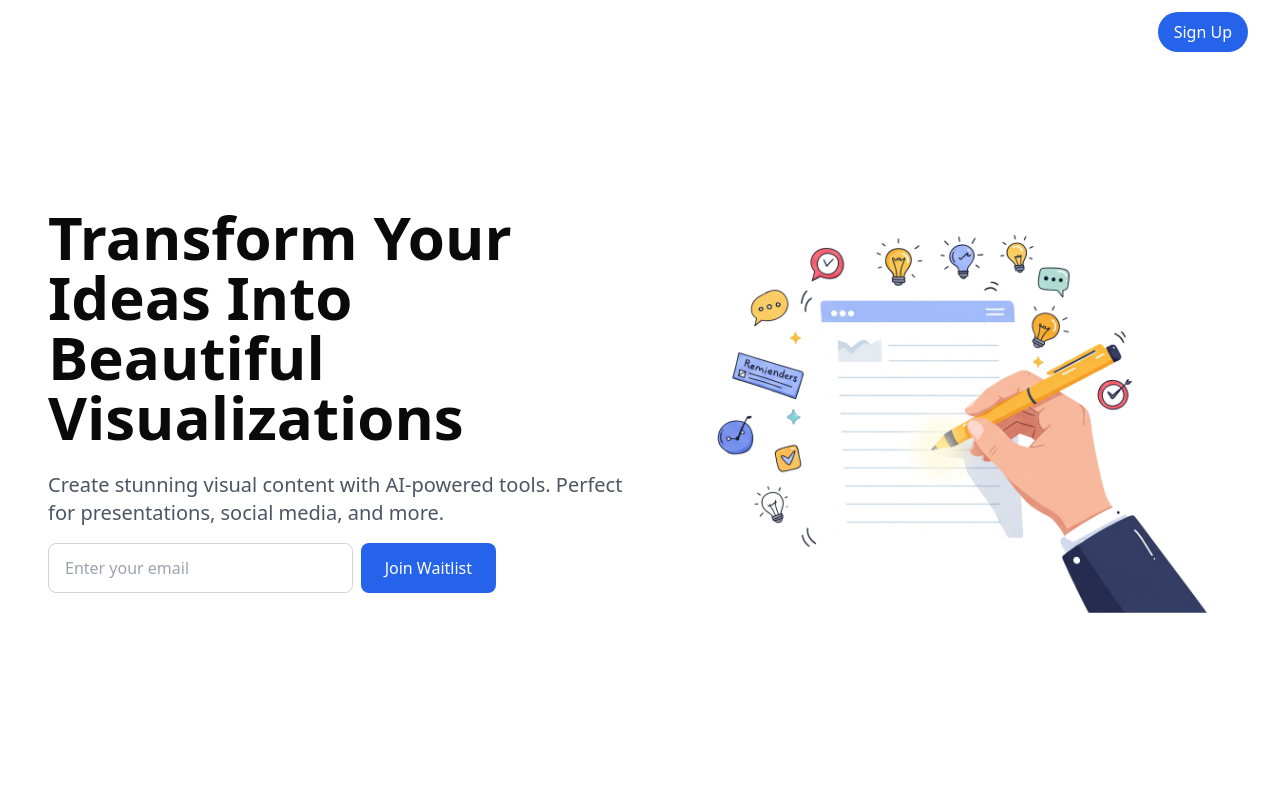
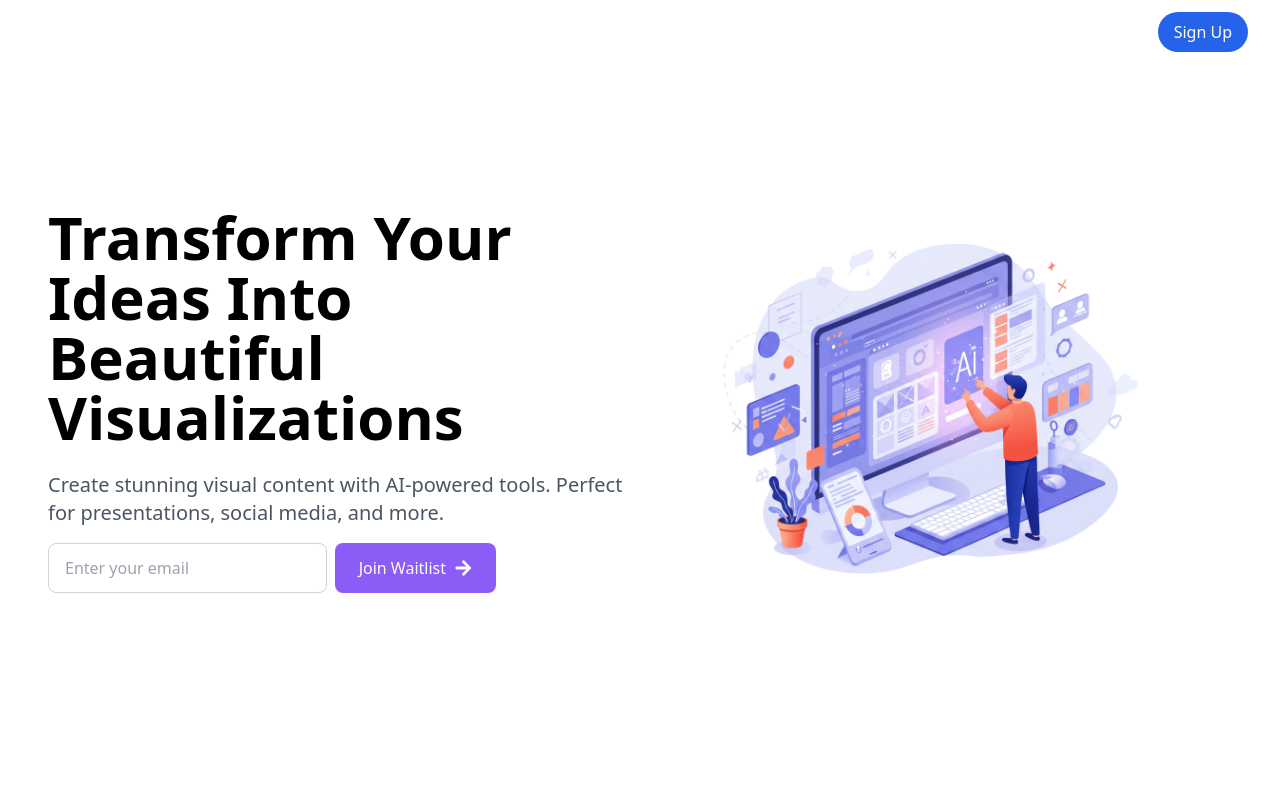
Before and after one commit to rangelkoli/VisuaGen, a Next.js app: page / in a window 1280 px wide. Shown: the top 800 px of the page. Built offline with nearby package versions, Linux system fonts and the light colour scheme; no server answers.

Commit message:
refactor: clean up unused imports and styles; enhance waitlist button with animation

```diff
--- a/app/globals.css
+++ b/app/globals.css
@@ -108,14 +108,3 @@
     --chart-5: 340 75% 55%
   }
 }
-
-
-
-@layer base {
-  * {
-    @apply border-border outline-ring/50;
-  }
-  body {
-    @apply bg-background text-foreground;
-  }
-}
--- a/app/login/page.tsx
+++ b/app/login/page.tsx
@@ -1,6 +1,5 @@
 "use client";
 import { useState } from "react";
-import { supabase } from "@/lib/supabase";
 import { useRouter } from "next/navigation";
 import { motion } from "framer-motion";
 import AuthForm from "@/components/AuthForm";
--- a/app/page.tsx
+++ b/app/page.tsx
@@ -1,8 +1,4 @@
 "use client";
-import { useEffect, useState } from "react";
-import { supabase } from "@/lib/supabase";
-import Link from "next/link";
-import toast from "react-hot-toast";
 import HeroSection from "@/components/HeroSection";
 import FeaturesSection from "@/components/FeaturesSection";
 import ProblemSolution from "@/components/ProblemSolution";
--- a/app/signup/page.tsx
+++ b/app/signup/page.tsx
@@ -1,6 +1,5 @@
 "use client";
 import { useState } from "react";
-import { supabase } from "@/lib/supabase";
 import { useRouter } from "next/navigation";
 import { motion } from "framer-motion";
 import AuthForm from "@/components/AuthForm";
--- a/components/HeroSection.tsx
+++ b/components/HeroSection.tsx
@@ -6,6 +6,7 @@ import { useState } from "react";
 import toast from "react-hot-toast";
 import LandingHeroImage from "@/public/LandingHeroImage.png";
 import { supabase } from "@/lib/supabase";
+import { FaArrowRight } from "react-icons/fa";
 
 export default function HeroSection() {
   const [email, setEmail] = useState("");
@@ -75,9 +76,19 @@ export default function HeroSection() {
                 whileTap={{ scale: 0.98 }}
                 type='submit'
                 disabled={isSubmitting}
-                className='px-6 py-3 bg-blue-600 text-white rounded-lg hover:bg-blue-700 transition-colors disabled:opacity-50'
+                className='group px-6 py-3 bg-violet-500 text-white rounded-lg hover:bg-violet-700 transition-all duration-300 disabled:opacity-50 flex items-center justify-center gap-2'
               >
-                {isSubmitting ? "Joining..." : "Join Waitlist"}
+                <span>{isSubmitting ? "Joining..." : "Join Waitlist"}</span>
+                <motion.div
+                  animate={{ x: [0, 4, 0] }}
+                  transition={{
+                    repeat: Infinity,
+                    duration: 1.5,
+                    ease: "easeInOut",
+                  }}
+                >
+                  <FaArrowRight className='text-lg group-hover:translate-x-1 transition-transform' />
+                </motion.div>
               </motion.button>
             </div>
           </form>
--- a/package.json
+++ b/package.json
@@ -19,6 +19,7 @@
     "react": "^19.0.0",
     "react-dom": "^19.0.0",
     "react-hot-toast": "^2.5.2",
+    "react-icons": "^5.5.0",
     "tailwind-merge": "^3.0.2",
     "tailwindcss-animate": "^1.0.7"
   },
```
Also changed, not shown: public/LandingHeroImage.png, 1 other file (tests, documents, lock files or other folders).
